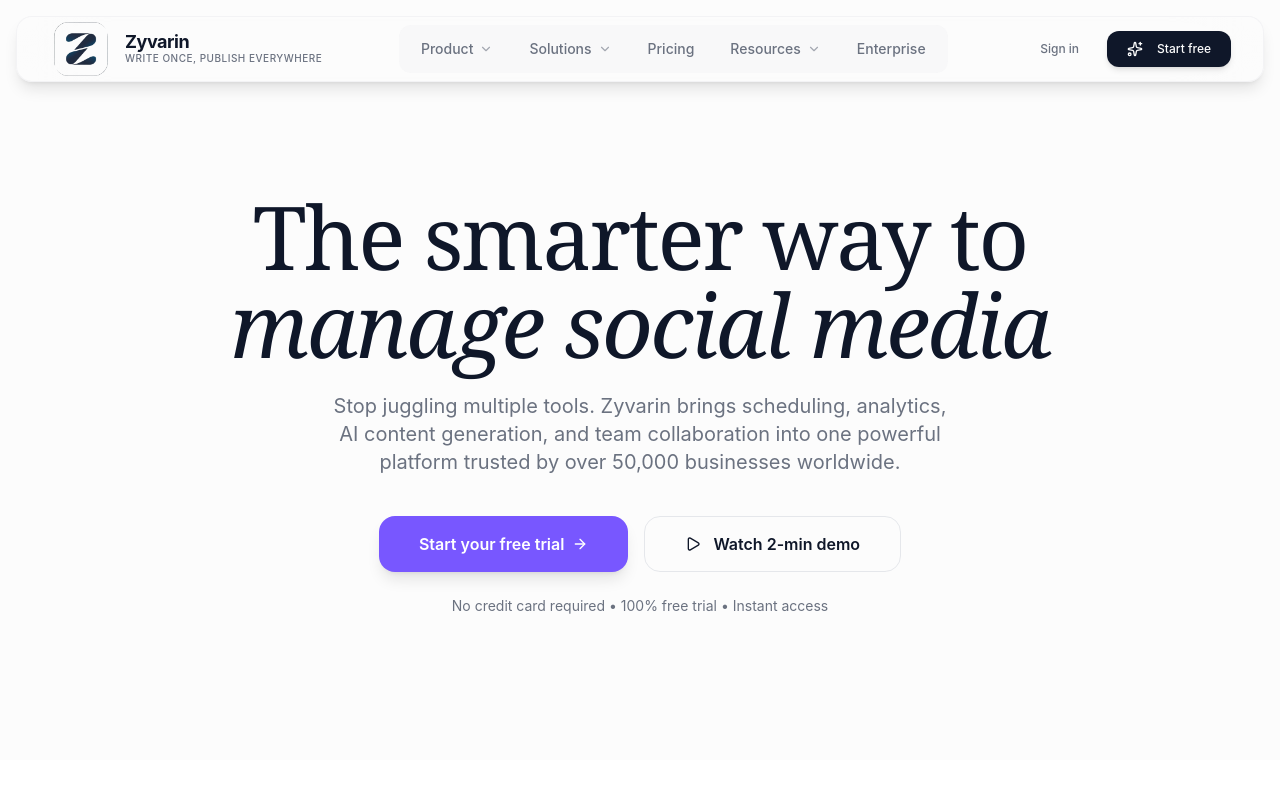
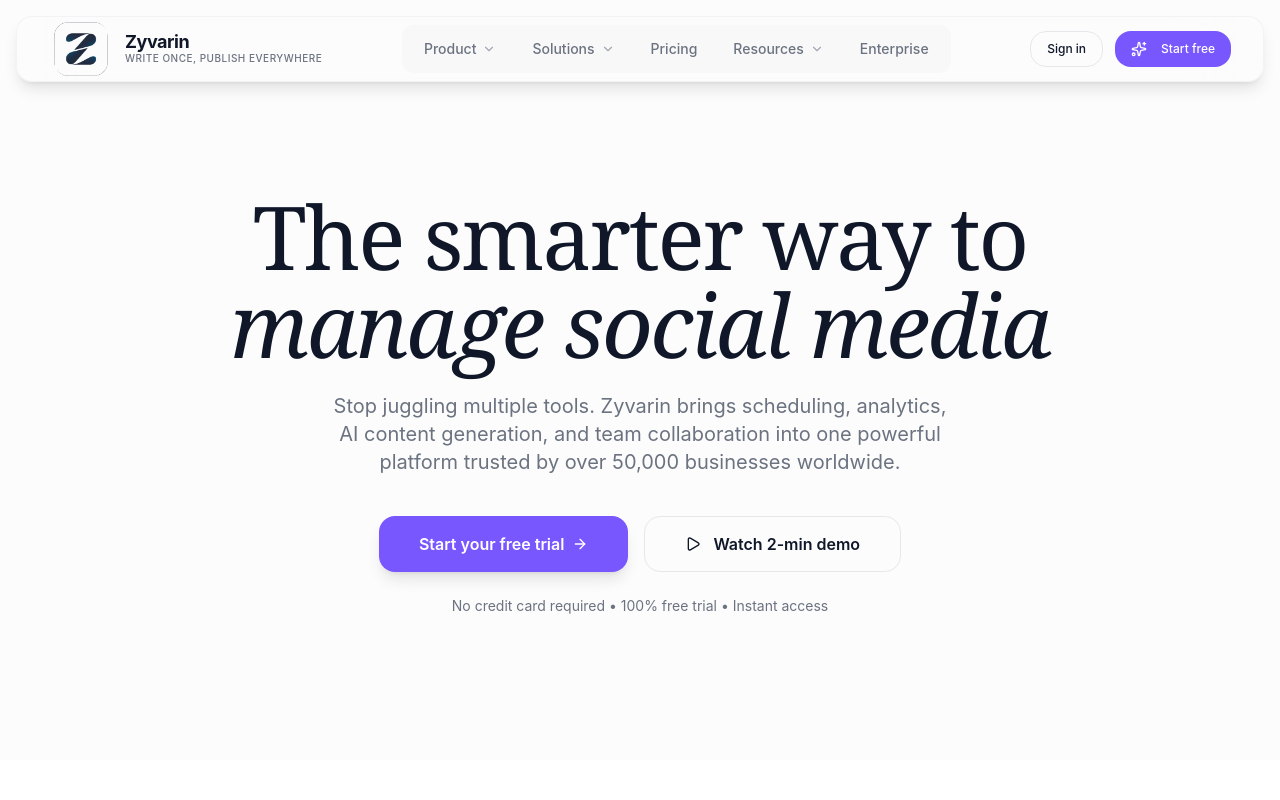
Before and after one commit to harshdhankhar10/zyvarin_social, a Next.js app: page / in a window 1280 px wide. Shown: the top 800 px of the page. Built offline with nearby package versions, Linux system fonts and the light colour scheme.

Commit message:
Enhanced UI

```diff
--- a/components/Global/Navbar.tsx
+++ b/components/Global/Navbar.tsx
@@ -4,6 +4,7 @@ import { useState } from "react";
 import { Button } from "@/components/ui/button";
 import { Menu, X, ChevronDown, Sparkles } from "lucide-react";
 import Image from "next/image";
+import { useRouter } from "next/navigation";
 
 const Navbar = () => {
   const [isOpen, setIsOpen] = useState(false);
@@ -15,6 +16,7 @@ const Navbar = () => {
     { label: "Resources", hasDropdown: true },
     { label: "Enterprise", hasDropdown: false },
   ];
+  const router = useRouter();
 
   return (
     <nav className="fixed top-0 left-0 right-0 z-50">
@@ -49,10 +51,10 @@ const Navbar = () => {
               </div>
 
               <div className="hidden lg:flex items-center gap-3">
-                <Button variant="ghost" size="sm" className="text-muted-foreground hover:text-foreground font-medium">
+                <Button variant="outline" size="sm" onClick={() => router.push('/signin')}>
                   Sign in
                 </Button>
-                <Button size="sm" className="bg-foreground text-background hover:bg-foreground/90 rounded-xl px-5 font-medium shadow-md">
+                <Button size="sm" variant={"accent"} onClick={() => router.push('/signup')}>
                   <Sparkles className="w-4 h-4 mr-1.5" />
                   Start free
                 </Button>
@@ -80,10 +82,10 @@ const Navbar = () => {
                   </button>
                 ))}
                 <hr className="my-3 border-border/30" />
-                <Button variant="ghost" className="justify-start h-12 text-muted-foreground">
+                <Button variant="outline" onClick={() => router.push('/signin')} className="h-12 rounded-xl">
                   Sign in
                 </Button>
-                <Button className="mt-2 h-12 bg-foreground text-background hover:bg-foreground/90 rounded-xl">
+                <Button variant="accent" onClick={() => router.push('/signup')} className="mt-2 h-12 rounded-xl">
                   <Sparkles className="w-4 h-4 mr-2" />
                   Start free trial
                 </Button>
--- a/next.config.ts
+++ b/next.config.ts
@@ -2,7 +2,14 @@ import type { NextConfig } from "next";
 
 const nextConfig: NextConfig = {
   images: {
-    domains: ["images.unsplash.com"],
+    remotePatterns: [
+      {
+        protocol: "https",
+        hostname: "images.unsplash.com",
+        port: "",
+        pathname: "/**",
+      },
+    ],
   },
   reactCompiler: true,
 };
```
